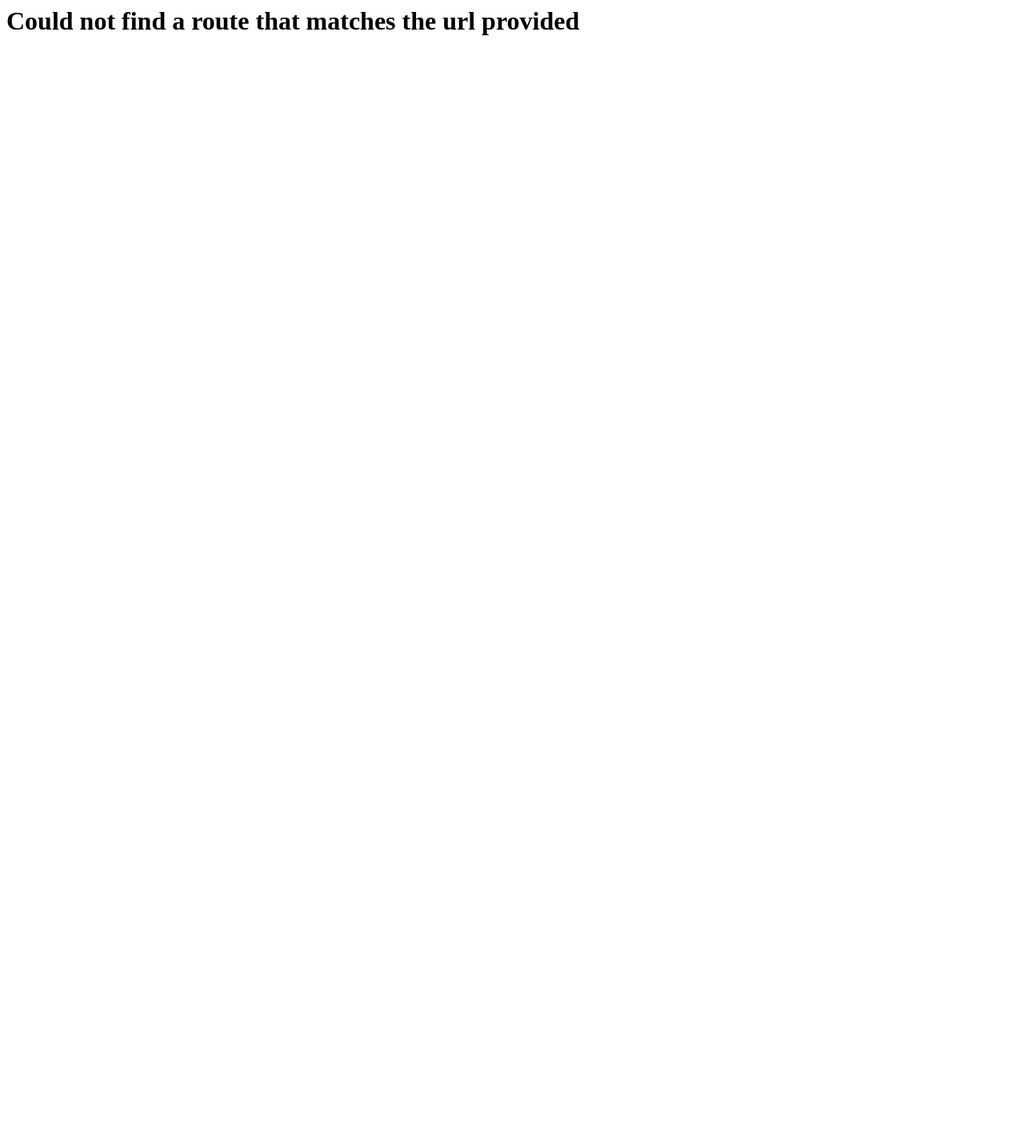
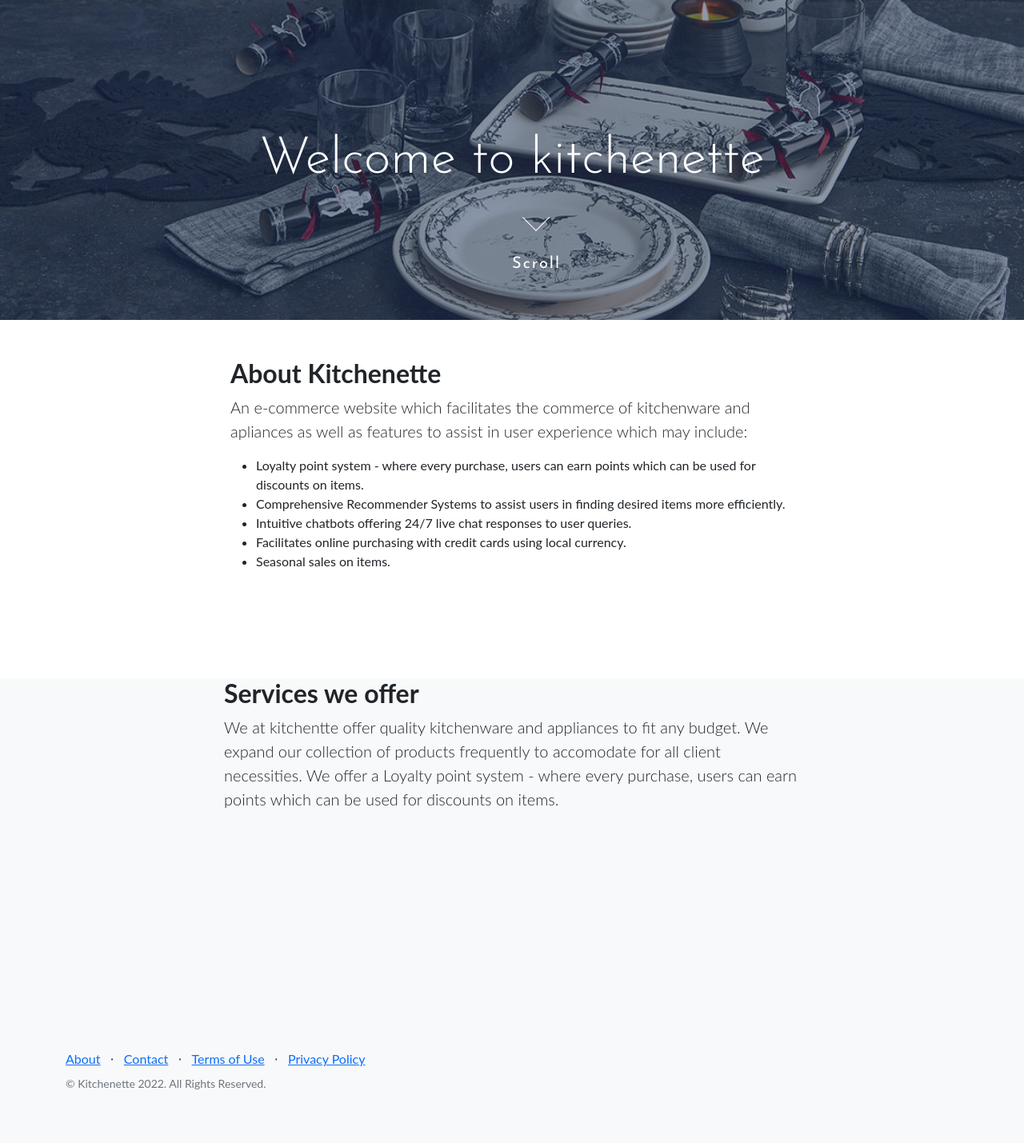
Before and after one commit to Shinozaki-Mishima/ecommerce-app, a PHP site: page /FOLDER/app/Views/pages/about.php in a window 1280 px wide. Shown: the whole page at 80% size. Before the commit the page ends 44 px from the top, so only its background shows below. Run offline with PHP 8.4, Linux system fonts and the light colour scheme; data that the repository does not hold is empty.

Commit message:
implemented about us page. set routes and implemented controller for about page

```diff
--- a/app/Views/header-1.php
+++ b/app/Views/header-1.php
@@ -99,7 +99,7 @@
                             <a class="nav-link" href="<?php echo BASE_URL . "cart";?>">Cart</a>
                         </li>
                         <li class="nav-item">
-                            <a class="nav-link" href="#">About Us</a>
+                            <a class="nav-link" href="<?php echo BASE_URL . "about";?>">About Us</a>
                         </li>
                         <li class="nav-item">
                             <a class="nav-link" href="#"> </a>
--- /dev/null
+++ b/app/Views/pages/about.php
@@ -0,0 +1,223 @@
+<head>
+        <meta charset="utf-8" />
+
+        <title>About - Kitchennete</title>
+        <!-- Core theme CSS (includes Bootstrap)-->
+        <link href="public/Assets/css/styles.css" rel="stylesheet" />
+</head>
+
+<style>
+/* scroll btn */
+
+@import url(https://fonts.googleapis.com/css?family=Josefin+Sans:300,400);
+* {
+  margin: 0;
+  padding: 0;
+}
+html, body {
+  height: 100%;
+}
+section {
+  position: relative;
+  width: 100%;
+  height: 50%;
+}
+
+section h1 {
+  position: absolute;
+  top: 50%;
+  left: 50%;
+  z-index: 2;
+  -webkit-transform: translate(-50%, -50%);
+  transform: translate(-50%, -50%);
+  color: #fff;
+  font : normal 300 64px/1 'Josefin Sans', sans-serif;
+  text-align: center;
+  white-space: nowrap;
+}
+
+#section01 {
+    position: relative;
+    background-color: #343a40;
+    background: url("images/about-banner.jpg") no-repeat center center;
+    background-size: cover;
+    padding-top: 8rem;
+    padding-bottom: 8rem;
+}
+
+#section01::after {
+    content: "";
+    position: absolute;
+    background-color: #1c375e;
+    height: 100%;
+    width: 100%;
+    top: 0;
+    left: 0;
+    opacity: 0.5;
+}
+
+
+#thanks {
+  background-color: #fff;
+}
+#thanks::after {
+  content: none;
+}
+#thanks div {
+  position: absolute;
+  top: 50%;
+  left: 50%;
+  z-index: 2;
+  -webkit-transform: translate(-50%, -50%);
+  transform: translate(-50%, -50%);
+  text-align: center;
+}
+#thanks h2 {
+  margin-bottom: 60px;
+  color: #333;
+  font : normal 300 64px/1 'Josefin Sans', sans-serif;
+  text-align: center;
+  white-space: nowrap;
+}
+#thanks p {
+  color: #333;
+  font : normal 400 20px/1 'Josefin Sans', sans-serif;
+}
+#thanks p a {
+  color: #333;
+  text-decoration: none;
+  transition: color .3s;
+}
+#thanks p a:hover {
+  color: #888;
+}
+.demo a {
+  position: absolute;
+  bottom: 20px;
+  left: 50%;
+  z-index: 2;
+  display: inline-block;
+  -webkit-transform: translate(0, -50%);
+  transform: translate(0, -50%);
+  color: #fff;
+  font : normal 400 20px/1 'Josefin Sans', sans-serif;
+  letter-spacing: .1em;
+  text-decoration: none;
+  transition: opacity .3s;
+}
+.demo a:hover {
+  opacity: .5;
+}
+
+
+
+#section01 a {
+  padding-top: 60px;
+}
+#section01 a span {
+  position: absolute;
+  top: 0;
+  left: 50%;
+  width: 24px;
+  height: 24px;
+  margin-left: -12px;
+  border-left: 1px solid #fff;
+  border-bottom: 1px solid #fff;
+  -webkit-transform: rotate(-45deg);
+  transform: rotate(-45deg);
+  box-sizing: border-box;
+}
+
+.lead {
+  font-size: 1.25rem;
+  font-weight: 300;
+}
+
+</style>
+
+<script>
+    $(function() {
+        $('a[href*=#]').on('click', function(e) {
+            e.preventDefault();
+            $('html, body').animate({ scrollTop: $($(this).attr('href')).offset().top}, 500, 'linear');
+            });
+    });
+</script>
+
+<section id="section01" class="demo">
+    <h1>Welcome to kitchenette</h1>
+    <a href="#section02"><span></span>Scroll</a>
+</section>
+
+<!-- About section-->
+<div class="container mt-5">
+    <section id="section02">
+        <div class="container px-4">
+            <div class="row gx-4 justify-content-center">
+                <div class="col-lg-8">
+                    <h2>About Kitchenette</h2>
+                    <p class="lead">
+                    An e-commerce website which facilitates the commerce of kitchenware and apliances as well as
+                    features to assist in user experience which may include:
+                    </p>
+                    <ul>
+                        <li>Loyalty point system - where every purchase, users can earn points which can be used for discounts on items.</li>
+                        <li>Comprehensive Recommender Systems to assist users in finding desired items more efficiently.</li>
+                        <li>Intuitive chatbots offering 24/7 live chat responses to user queries.</li>
+                        <li>Facilitates online purchasing with credit cards using local currency.</li>
+                        <li>Seasonal sales on items.</li>
+                    </ul>
+                </div>
+            </div>
+        </div>
+    </section>
+</div>
+
+<!-- Services -->
+<section class="bg-light" id="services">
+    <div class="container px-4">
+        <div class="row gx-4 justify-content-center">
+            <div class="col-lg-8">
+                <h2>Services we offer</h2>
+                <p class="lead">
+                    We at kitchentte offer quality kitchenware and appliances to fit any budget.
+                    We expand our collection of products frequently to accomodate for all client necessities.
+                    We offer a Loyalty point system - where every purchase, users can earn points which can be used for discounts on items.</p>
+            </div>
+        </div>
+    </div>
+</section>
+
+
+<!-- Footer-->
+<footer class="footer bg-light">
+    <div class="container">
+        <div class="row">
+            <div class="col-lg-6 h-100 text-center text-lg-start my-auto">
+                <ul class="list-inline mb-2">
+                    <li class="list-inline-item"><a href="#!">About</a></li>
+                    <li class="list-inline-item">⋅</li>
+                    <li class="list-inline-item"><a href="#!">Contact</a></li>
+                    <li class="list-inline-item">⋅</li>
+                    <li class="list-inline-item"><a href="#!">Terms of Use</a></li>
+                    <li class="list-inline-item">⋅</li>
+                    <li class="list-inline-item"><a href="#!">Privacy Policy</a></li>
+                </ul>
+                <p class="text-muted small mb-4 mb-lg-0">&copy; Kitchenette 2022. All Rights Reserved.</p>
+            </div>
+            <div class="col-lg-6 h-100 text-center text-lg-end my-auto">
+                <ul class="list-inline mb-0">
+                    <li class="list-inline-item me-4">
+                        <a href="#!"><i class="bi-facebook fs-3"></i></a>
+                    </li>
+                    <li class="list-inline-item me-4">
+                        <a href="#!"><i class="bi-twitter fs-3"></i></a>
+                    </li>
+                    <li class="list-inline-item">
+                        <a href="#!"><i class="bi-instagram fs-3"></i></a>
+                    </li>
+                </ul>
+            </div>
+        </div>
+    </div>
+</footer>
--- a/public/index.php
+++ b/public/index.php
@@ -12,6 +12,8 @@
 
 
 get('/home', 'app/Controllers/Homepage.php');
+
+get('/about', 'app/Controllers/About.php');
 
 get('/registration', 'app/Controllers/Registration.php');
 post('/registration', 'app/Controllers/Registration.php');
```
Also changed, not shown: app/Controllers/About.php (added, +15 -0 lines), app/Views/pages/Homepage.php (indentation only), images/about-banner.jpg (added).
